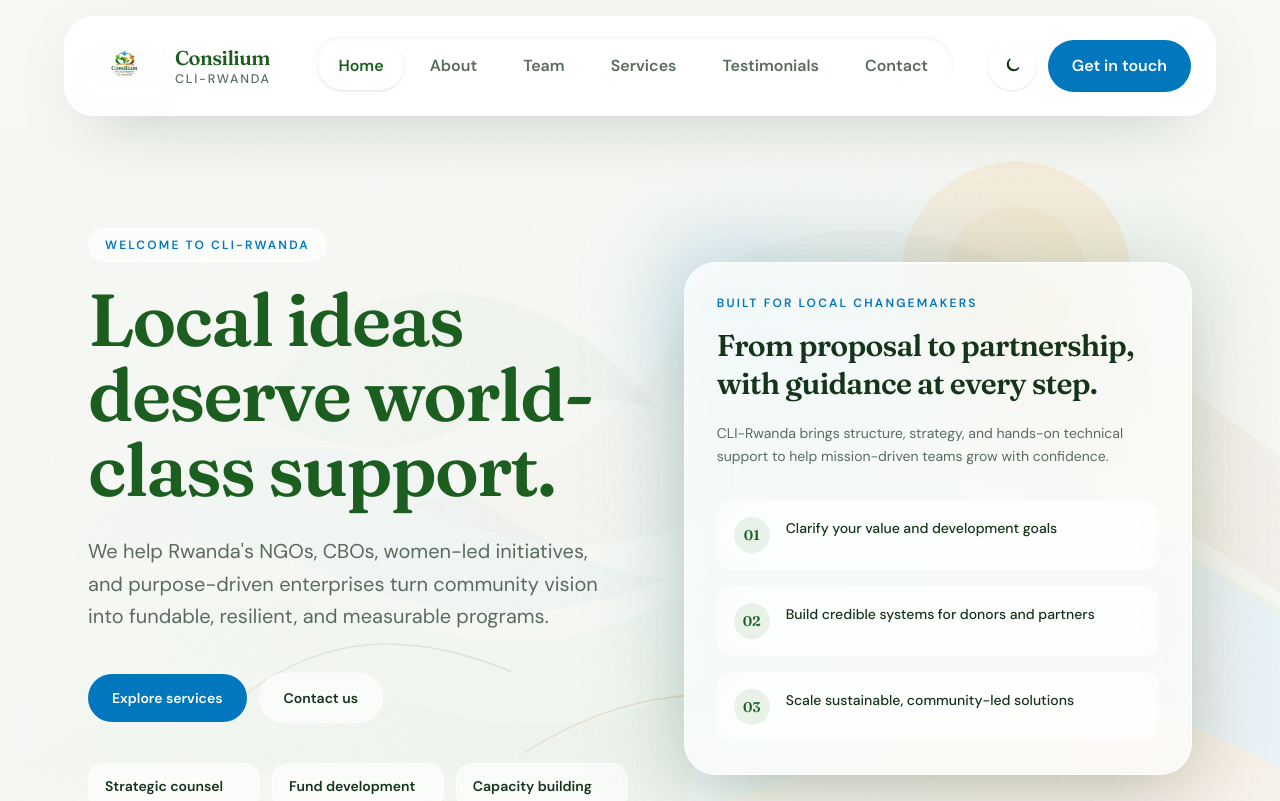
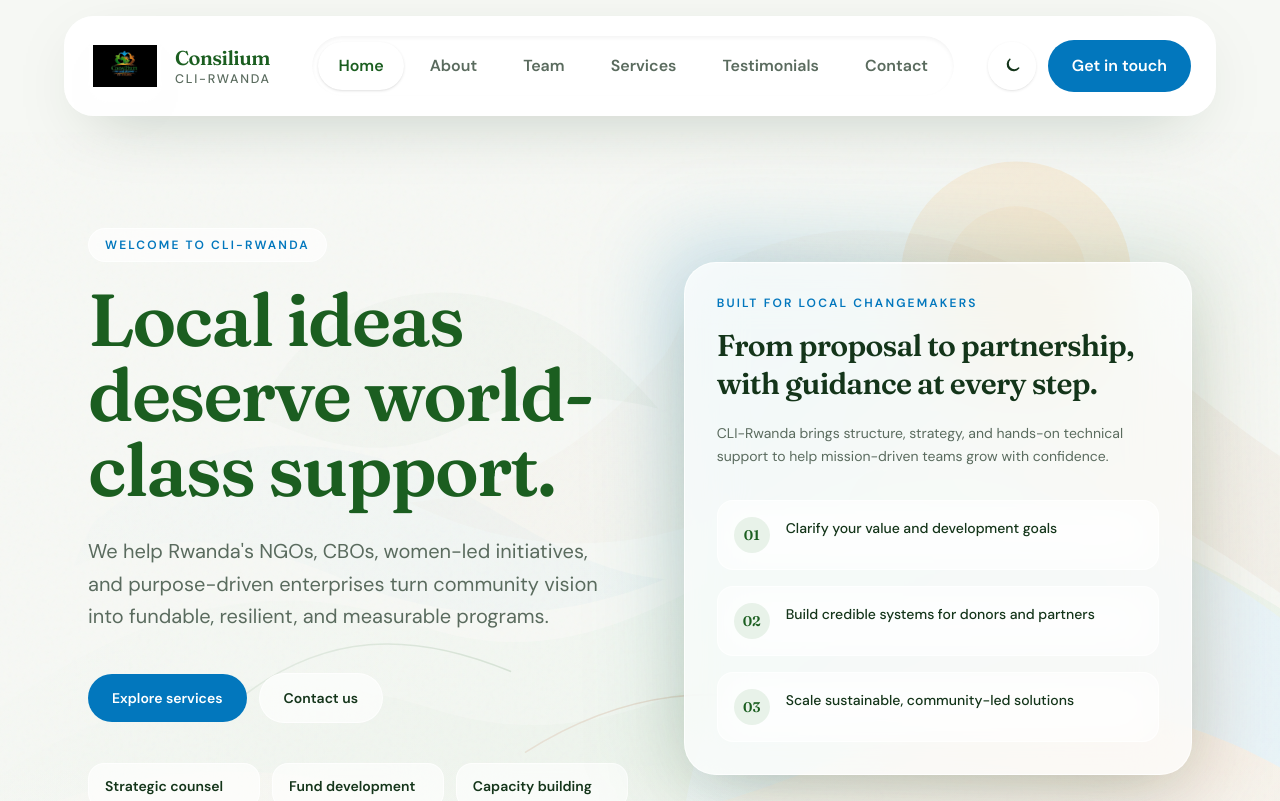
Before and after one commit to hirwacedric123/cli-rwanda, a Next.js app: page / in a window 1280 px wide. Shown: the top 801 px of the page. Built offline with nearby package versions, Linux system fonts and the light colour scheme.

Commit message:
Use the transparent logo in the site header.
Swap the JPEG mark for the transparent PNG and keep object-contain sizing.

```diff
--- a/components/Header.tsx
+++ b/components/Header.tsx
@@ -42,7 +42,7 @@ export function Header() {
         >
           <span className="flex h-16 w-16 items-center justify-center overflow-hidden rounded-[1.25rem] bg-logo-plate p-1 shadow-soft ring-1 ring-glass-border sm:h-[4.5rem] sm:w-[4.5rem]">
             <Image
-              src="/logo.jpeg"
+              src="/cli-logo-transparent.png"
               alt=""
               width={72}
               height={72}
```
